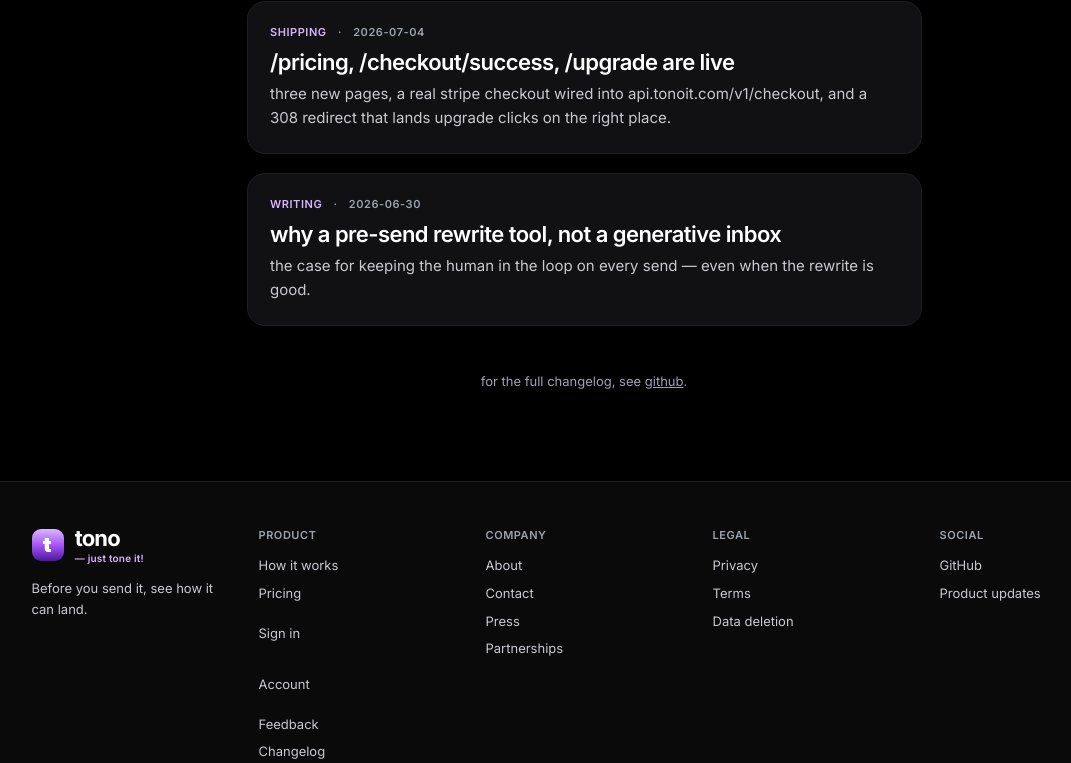
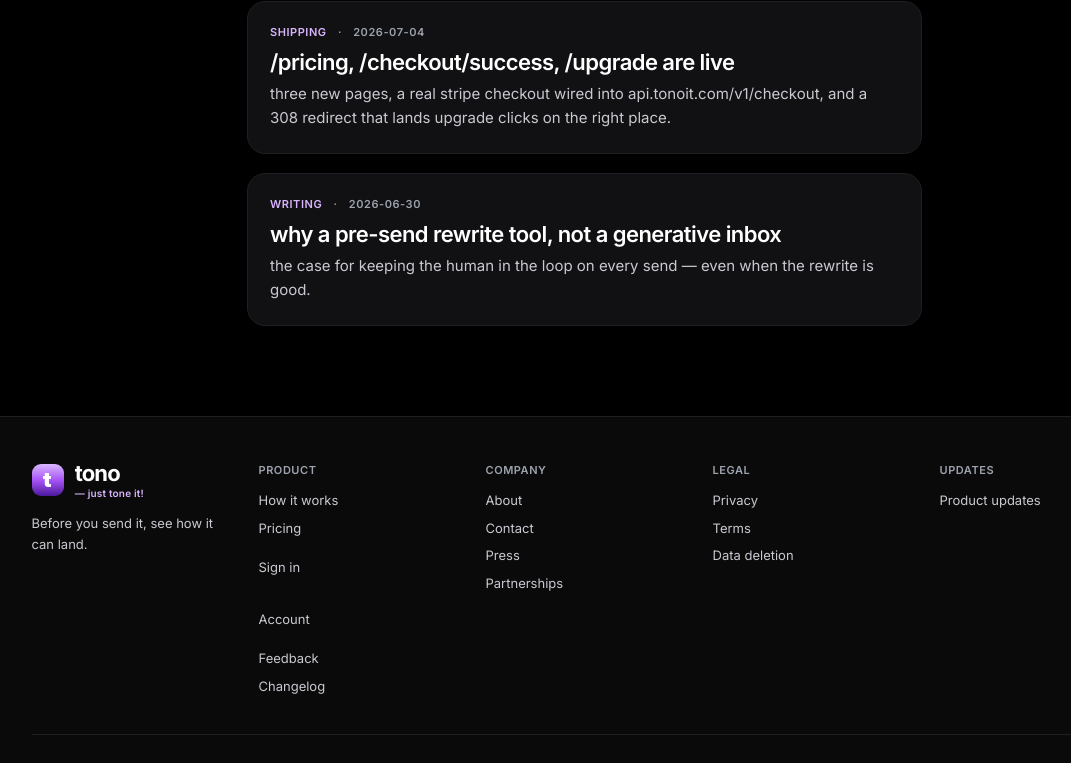
Before and after one commit to dovginsburg/tono-platform, a Next.js app in the folder apps/web/: page /app/blog in a window 1280 px wide. Shown: the part 398-1161 px from the top of the page, without its empty margins (56-1127 px from the left). Built offline with nearby package versions, Linux system fonts and the light colour scheme.

Commit message:
[verified] fix(web): remove public repository links

```diff
--- a/apps/web/src/app/TonoFooter.tsx
+++ b/apps/web/src/app/TonoFooter.tsx
@@ -65,7 +65,7 @@ export default function TonoFooter() {
       </div>
 
       <div className="max-w-[1180px] mx-auto px-6 md:px-10 py-10 md:py-12">
-        {/* ── 5-column grid: Brand | Product | Company | Legal | Social
+        {/* ── 5-column grid: Brand | Product | Company | Legal | Updates
                 On desktop: 5 col. On mobile: single column stack. ── */}
         <div className="grid grid-cols-1 sm:grid-cols-2 md:grid-cols-5 gap-8">
           {/* Brand */}
@@ -186,23 +186,12 @@ export default function TonoFooter() {
             </ul>
           </div>
 
-          {/* Social */}
+          {/* Updates */}
           <div className="sm:col-span-2 md:col-span-1">
             <p className="text-[11px] uppercase tracking-wider font-semibold text-tono-text-softer mb-3">
-              Social
+              Updates
             </p>
             <ul className="space-y-2 text-[13px]">
-              <li>
-                <a
-                  href="https://github.com/dovginsburg/tono-platform"
-                  target="_blank"
-                  rel="noopener noreferrer"
-                  className="text-tono-text-soft hover:text-tono-text transition"
-                >
-                  GitHub
-                </a>
-              </li>
-
               <li>
                 <a
                   href="mailto:hi@tonoit.com?subject=tono%20product%20updates"
--- a/apps/web/src/app/blog/page.tsx
+++ b/apps/web/src/app/blog/page.tsx
@@ -71,16 +71,6 @@ export default function BlogPage() {
           ))}
         </div>
 
-        <p className="mt-12 text-[13px] text-tono-text-softer text-center">
-          for the full changelog, see{' '}
-          <a
-            href="https://github.com/dovginsburg/tono-platform/commits/main"
-            className="underline hover:text-tono-text"
-          >
-            github
-          </a>
-          .
-        </p>
       </div>
     </main>
   )
```
Also changed, not shown: 1 other file (tests, documents, lock files or other folders).
